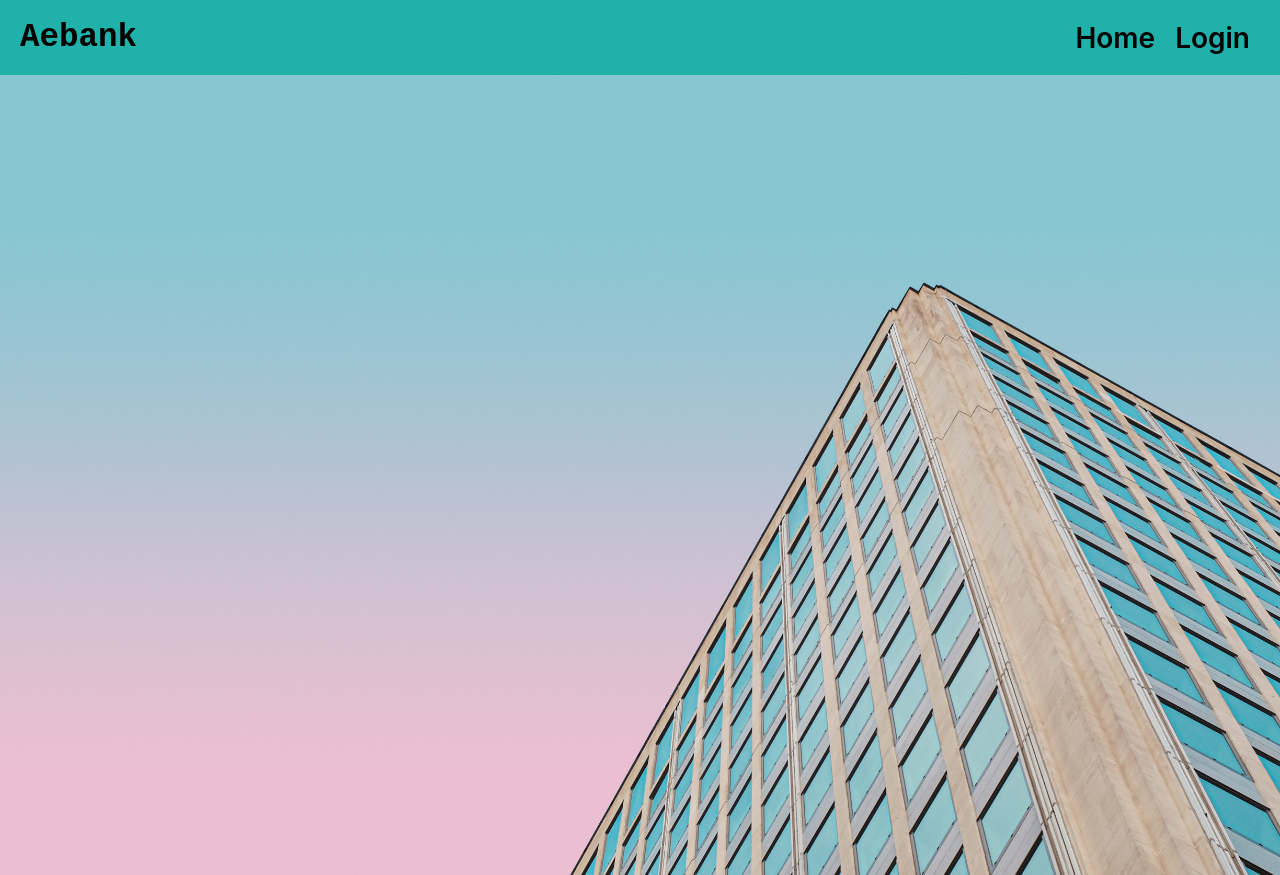
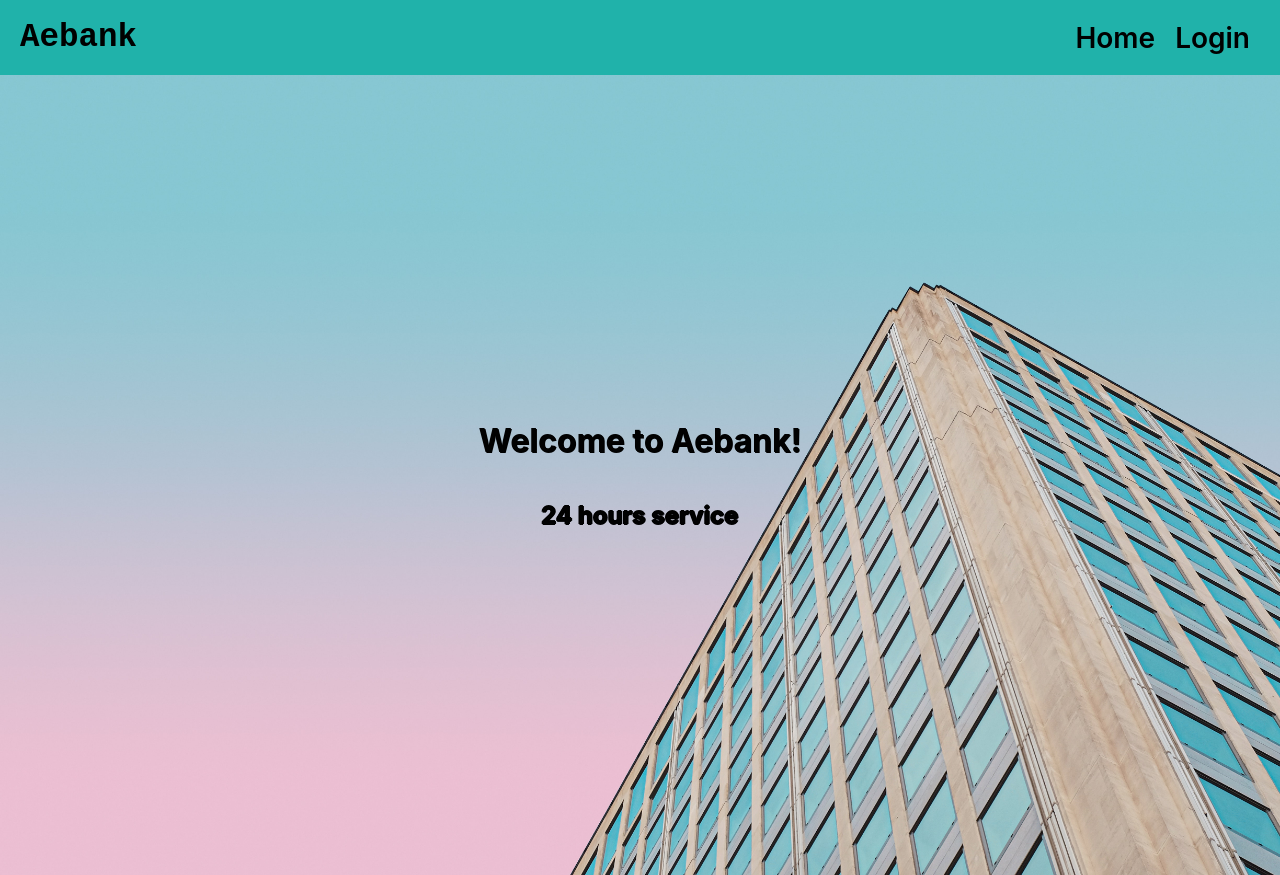
Before and after one commit to yitong86/AebankFront, a React (Create React App) app: page / in a window 1280 px wide. Built offline with nearby package versions, Linux system fonts and the light colour scheme.

Commit message:
addComponents

```diff
--- a/src/components/Home/home.js
+++ b/src/components/Home/home.js
@@ -1,14 +1,15 @@
 import React from 'react';
 import Container from '../common/Container';
 import Splash from '../common/Splash';
-import homesplash from '../assets/homesplash.jpg'
+import homesplash from '../../assets/homesplash.jpg'
 
 const Home = () => {
   return (
     <Container>
 
       <Splash image={homesplash} style={{color: "#010101",position:"fixed",width:"100%",height:"100%"}}>
-
+        <h1 style={{textShadow:"1px 1px black"}}>Welcome to Aebank!</h1>
+        <h2 style={{textShadow:"1px 0 0 #000, 0 -1px 0 #000, 0 1px 0 #000,-1px 0 0 #000"}}>24 hours service</h2>
         </Splash>
     </Container>
 
--- a/src/components/Navbar/Navbar.js
+++ b/src/components/Navbar/Navbar.js
@@ -7,7 +7,7 @@ const Navbar = (props) => {
         <Fragment>
             <div style={{
             backgroundColor:"lightseagreen",
-            position:"absolute",
+            position:"fixed",
             width:"100%",
             zIndex:9999,
             top:0,
```
Also changed, not shown: src/assets/homesplash.jpg (renamed from src/components/assets/homesplash.jpg), src/components/Auth/Login.js (added), src/components/Auth/LoginForm.js (added), src/components/Auth/NewUserForm.js (added), src/components/Auth/Register.js (added), src/components/Providers/AuthProvider.js (added).
